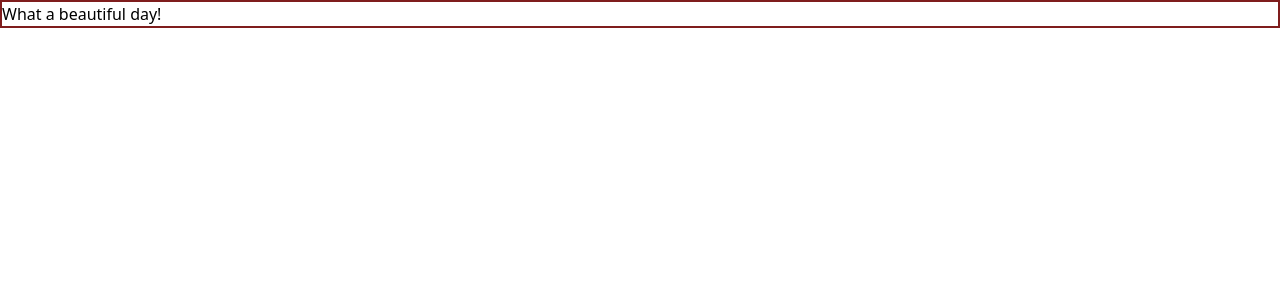
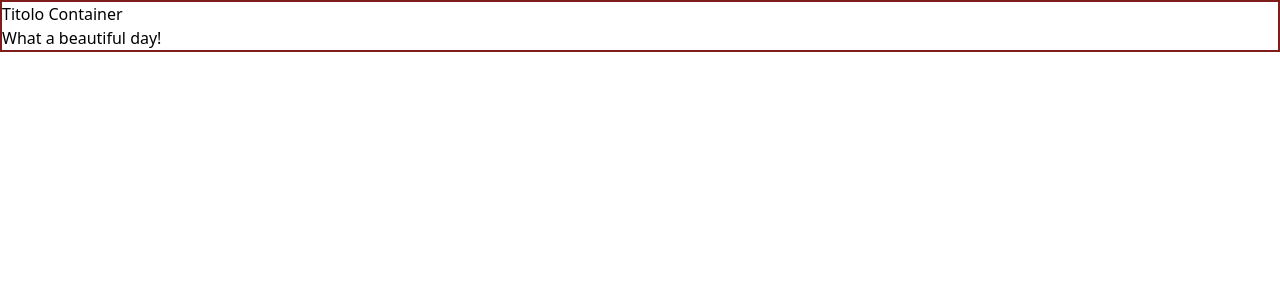
Before and after one commit to Riccardo1091/React-exercises, a React (Create React App) app in the folder forms-lists-and-styling/: page / in a window 1280 px wide. Shown: the top 300 px of the page. Built offline with nearby package versions, Linux system fonts and the light colour scheme.

Commit message:
component-composition-02

```diff
--- a/forms-lists-and-styling/src/App.js
+++ b/forms-lists-and-styling/src/App.js
@@ -5,7 +5,7 @@ import { Message } from './message'
 export class App extends React.Component {
     render() {
         return (
-            <Container>
+            <Container title="Titolo Container">
                 <Message />
             </Container>
         )
--- a/forms-lists-and-styling/src/container.js
+++ b/forms-lists-and-styling/src/container.js
@@ -4,6 +4,7 @@ export class Container extends React.Component {
     render() {
         return (
                <div className="container border-solid border-2 border-red-900">
+                    <h1>{this.props.title}</h1>
                     <div className="content">{this.props.children}</div>
                </div>
         )
```
